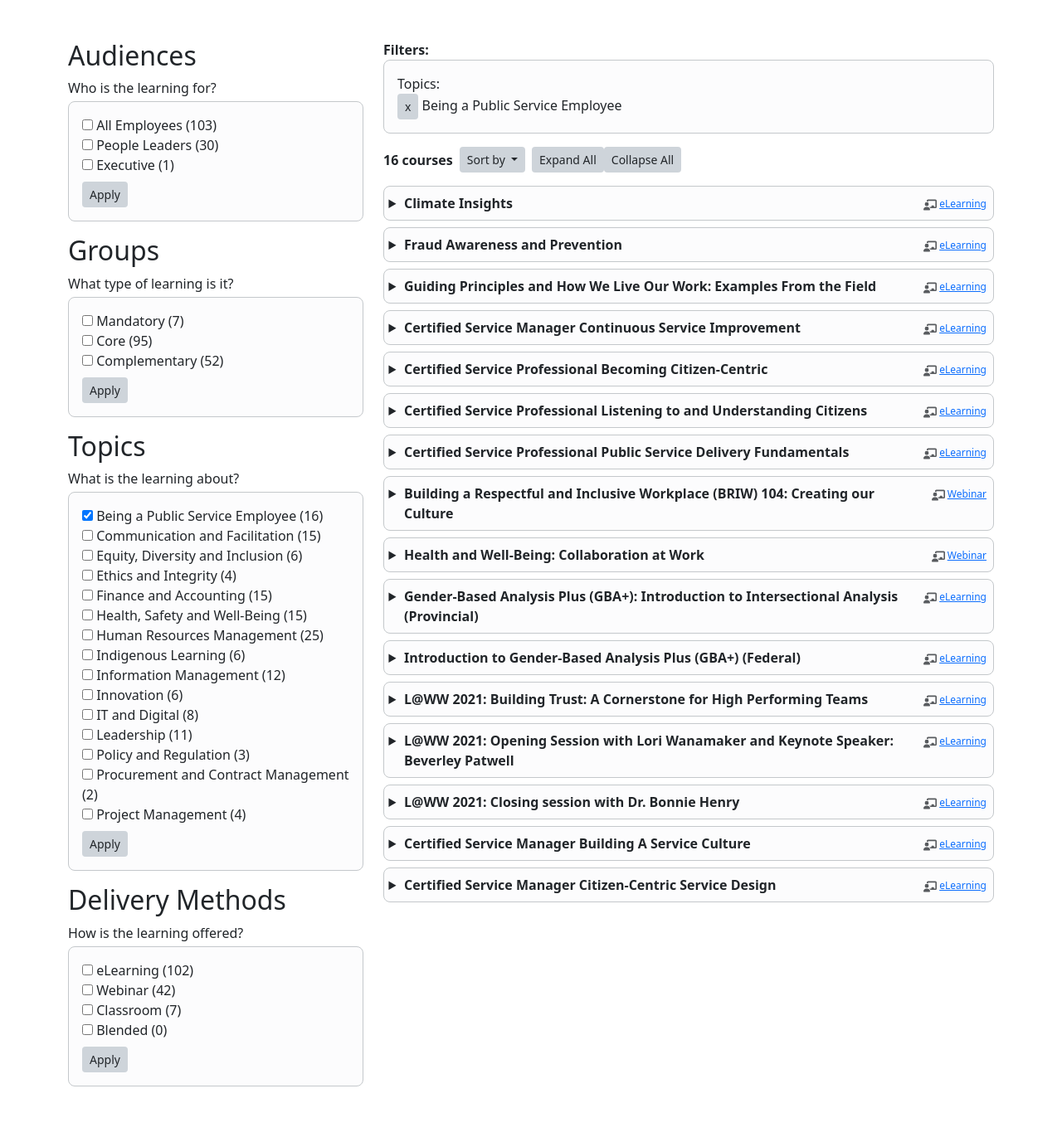
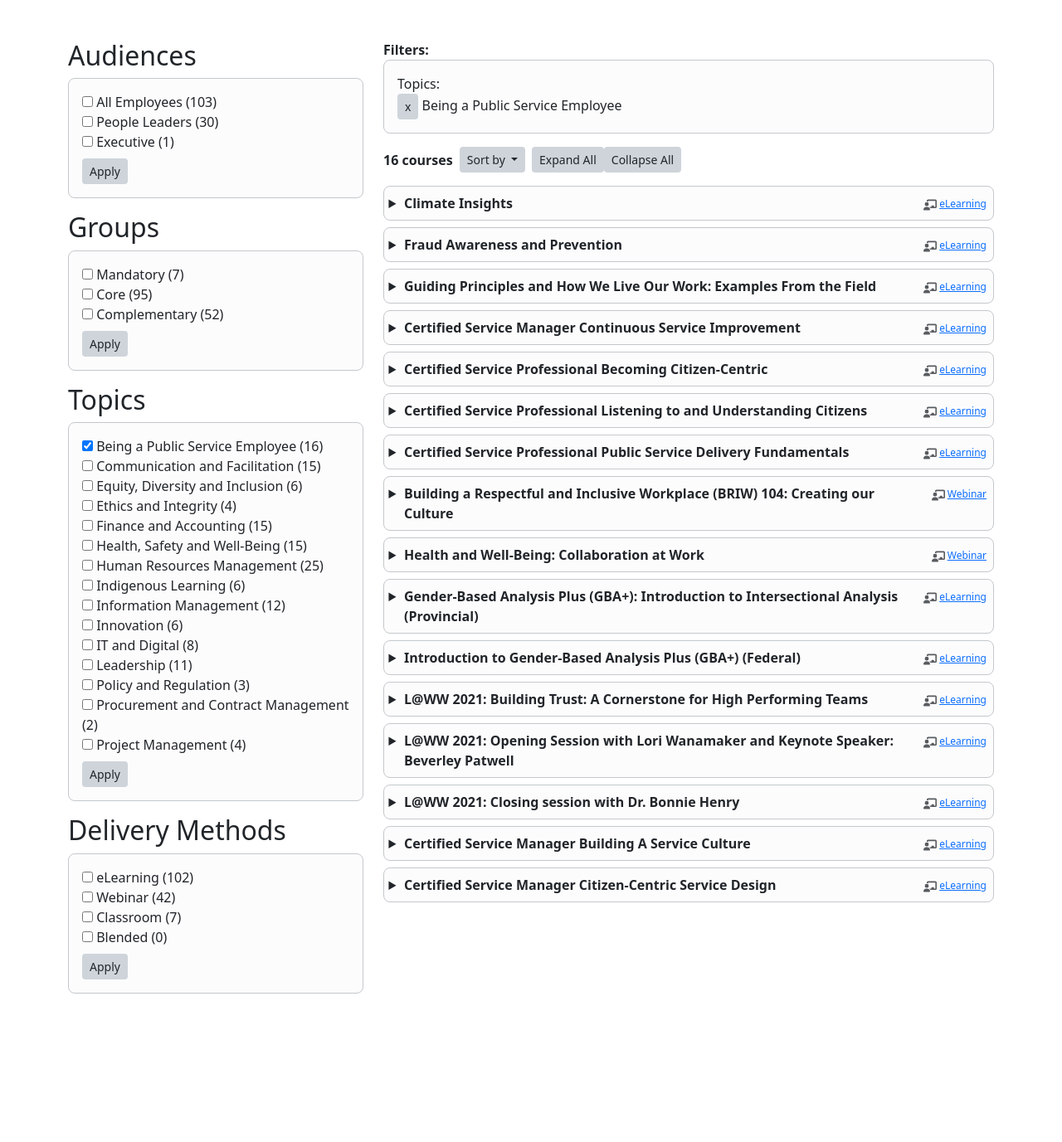
Before and after one commit to allanhaggett/learninghub, a PHP site: the page made by filter.php in a window 1280 px wide. Shown: the part 56-1433 px from the top of the page at 83% size. After the commit the page ends 1254 px from the top, so only its background shows below. Run offline with PHP 8.4, Linux system fonts and the light colour scheme; data comes from the database, SQL or seed files in the repository; both versions use the stored data as it was after the commit.

Commit message:
Filter fixes.

```diff
--- a/filter.php
+++ b/filter.php
@@ -66,7 +66,7 @@ if(!empty($_GET['topic'])) {
 
 
 <h2>Audiences</h2>
-<p class="mb-1">Who is the learning for?</p>
+<!-- <p class="mb-1">Who is the learning for?</p> -->
 <?php
 $statement = $db->prepare('SELECT a.id, a.slug, a.name, a.description, COUNT(c.id) as ccount FROM audiences a LEFT JOIN courses c ON c.audience_id = a.id WHERE c.status = "published" GROUP BY a.id, a.name;');
 $result = $statement->execute();
@@ -98,7 +98,7 @@ $result = $statement->execute();
 
 
 <h2>Groups</h2>
-<p class="mb-1">What type of learning is it?</p>
+<!-- <p class="mb-1">What type of learning is it?</p> -->
 
 <?php
 $statement = $db->prepare('SELECT g.id, g.name, g.slug, g.description, COUNT(c.id) as ccount FROM groups g LEFT JOIN courses c ON g.id = c.group_id GROUP BY g.id, g.name;');
@@ -121,7 +121,7 @@ $result = $statement->execute();
 
 
 <h2>Topics</h2>
-<p class="mb-1">What is the learning about?</p>
+<!-- <p class="mb-1">What is the learning about?</p> -->
 <?php
 $statement = $db->prepare('SELECT t.id, t.name, t.description, COUNT(c.id) AS ccount FROM topics t LEFT JOIN courses c ON t.id = c.topic_id WHERE c.status = "published" GROUP BY t.id, t.name;');
 $result = $statement->execute();
@@ -150,7 +150,7 @@ $result = $statement->execute();
 </form>
 
 <h2>Delivery Methods</h2>
-<p class="mb-1">How is the learning offered?</p>
+<!-- <p class="mb-1">How is the learning offered?</p> -->
 
 <?php
 $statement = $db->prepare('SELECT dm.id, dm.name, dm.slug, dm.description, COUNT(c.id) AS ccount FROM delivery_methods dm LEFT JOIN courses c ON dm.id = c.dmethod_id GROUP BY dm.id, dm.name;');
@@ -255,21 +255,23 @@ if(!empty($_GET['s'])) {
 if(!empty($_GET['audience'])) {
 
     if(!empty($_GET['s'])) {
-        $sql .= ' AND ';
-        }
-    $sql .= ' (';
+        $sql .= ' AND (';
+    } else {
+        $sql .= ' (';
+    }
     $lastkey = end($_GET['audience']);
     foreach($_GET['audience'] as $aid) {
         $sql .= 'c.audience_id = ' . $aid;
         if($aid != $lastkey) $sql .= ' OR ';
     }
+    $sql .= ')';
 }
 
 // Topic filter
 if(!empty($_GET['topic'])) {
 
     if(!empty($_GET['audience'])) {
-        $sql .= ') AND (';
+        $sql .= ' AND (';
     } else {
         $sql .= ' (';
     }
@@ -278,8 +280,9 @@ if(!empty($_GET['topic'])) {
         $sql .= 'c.topic_id = ' . $tid;
         if($tid != $lastkey) $sql .= ' OR ';
     }
+    $sql .= ')';
 }
-$sql .= ') ORDER BY platform_last_updated DESC;';
+$sql .= ' ORDER BY platform_last_updated DESC;';
 // echo '<pre>' . $sql . '</pre>';
 
 $statement = $db->prepare($sql);
@@ -412,9 +415,9 @@ while($rows[] = $result->fetchArray()){} $count = count($rows);
 
 // Show everything all in once fell swoop.
 let expall = document.getElementById('expall');
+let steplist = document.getElementById('courselist');
+let deets = steplist.querySelectorAll('details');
 expall.addEventListener('click', (e) => {
-    let steplist = document.getElementById('courselist');
-    let deets = steplist.querySelectorAll('details');
     Array.from(deets).forEach(function(element) {
         element.setAttribute('open','open');
     });
@@ -422,8 +425,6 @@ expall.addEventListener('click', (e) => {
 // Conversley, "collapse all" hides everyting open in one fell swoop.
 let collapseall = document.getElementById('collapseall');
 collapseall.addEventListener('click', (e) => {
-    let steplist = document.getElementById('courselist');
-    let deets = steplist.querySelectorAll('details');
     Array.from(deets).forEach(function(element) {
         element.removeAttribute('open');
     });
```
Also changed, not shown: courses.sqlite.
